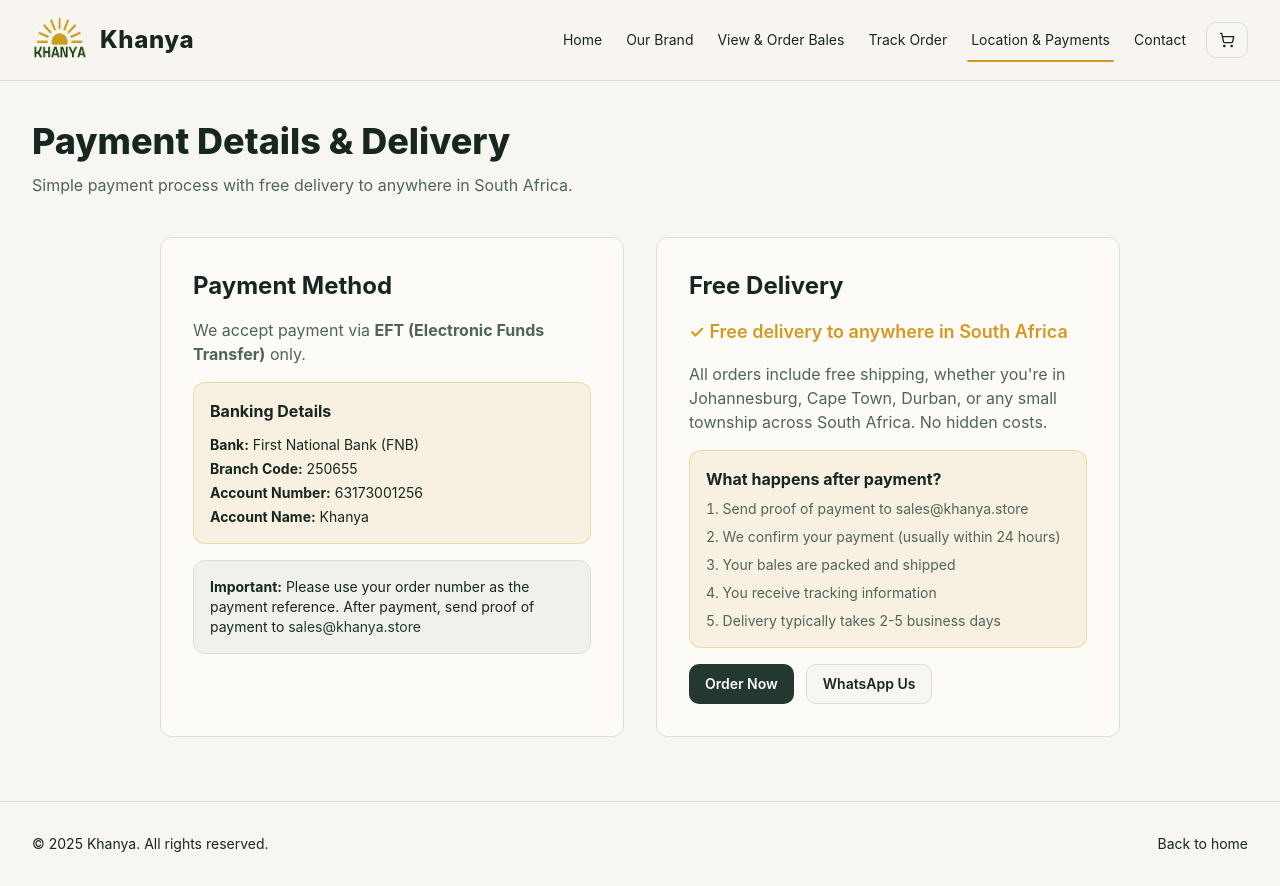
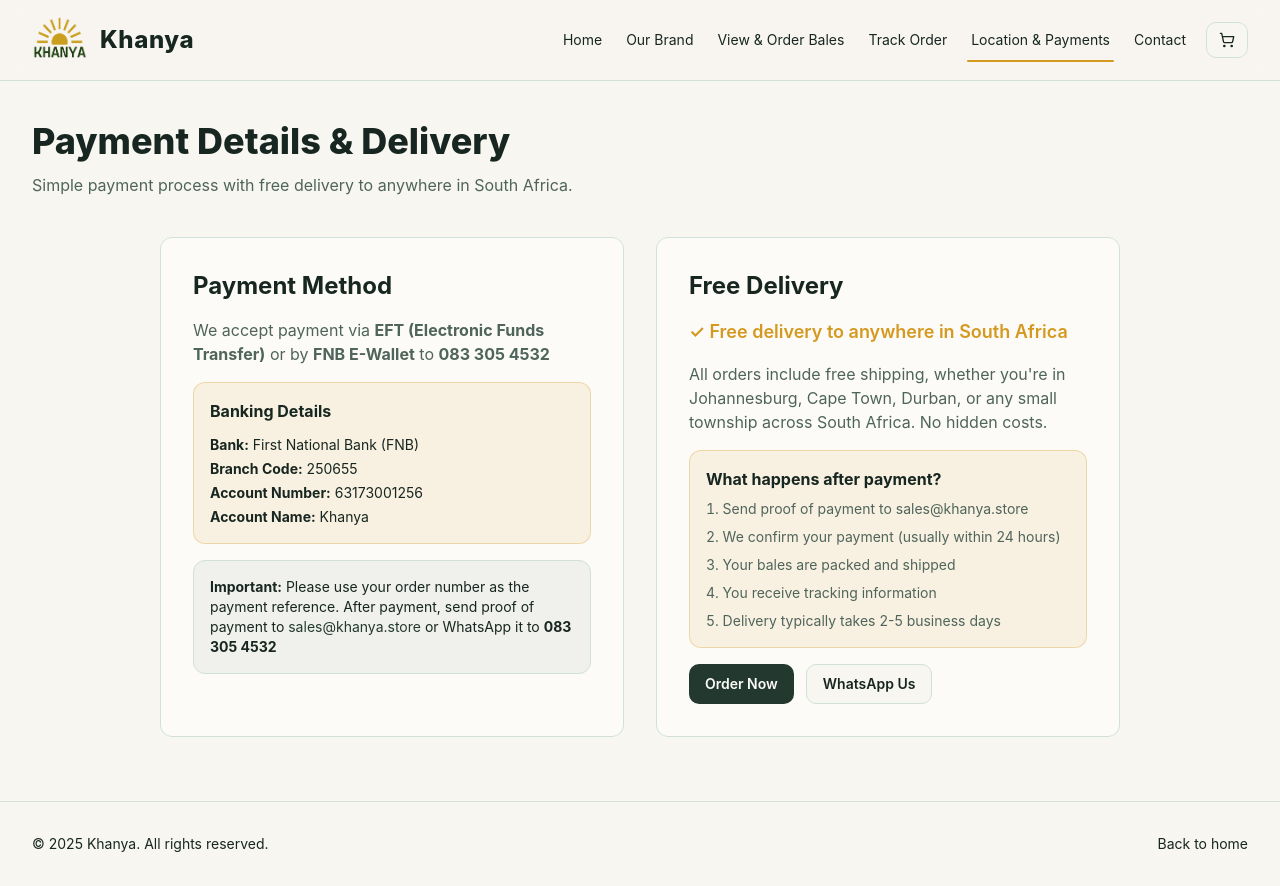
Before and after one commit to itzzitzz/khanya-clothing, a React (Vite) app: page /location in a window 1280 px wide. Built offline with nearby package versions, Linux system fonts and the light colour scheme.

Commit message:
Apply payment updates to Location page

```diff
--- a/src/pages/Location.tsx
+++ b/src/pages/Location.tsx
@@ -6,9 +6,9 @@ const Location = () => {
   return (
     <div>
       <Helmet>
-        <title>Payment & Free Delivery Info | EFT Banking Details | Khanya</title>
-        <meta name="description" content="Khanya payment details: FNB EFT transfer. Free delivery anywhere in South Africa. Account 63173001256, Branch 250655. Order clothing bales with free nationwide shipping." />
-        <meta name="keywords" content="Khanya payment, EFT payment details, FNB banking, free delivery South Africa, nationwide shipping, clothing bales delivery, payment information" />
+        <title>Payment & Free Delivery Info | EFT & FNB E-Wallet | Khanya</title>
+        <meta name="description" content="Khanya payment options: EFT or FNB E-Wallet to 083 305 4532. Free delivery anywhere in South Africa. FNB Account 63173001256. Order clothing bales with free nationwide shipping." />
+        <meta name="keywords" content="Khanya payment, EFT payment details, FNB E-Wallet, FNB banking, free delivery South Africa, nationwide shipping, clothing bales delivery, payment information" />
         <meta name="robots" content="index, follow" />
         <link rel="canonical" href={typeof window !== "undefined" ? `${window.location.origin}/location` : "/location"} />
         <meta property="og:type" content="website" />
@@ -27,7 +27,7 @@ const Location = () => {
             },
             "telephone": "+27833054532",
             "email": "sales@khanya.store",
-            "paymentAccepted": ["Bank Transfer", "EFT"],
+            "paymentAccepted": ["Bank Transfer", "EFT", "FNB E-Wallet"],
             "priceRange": "R1000-R1600",
             "url": typeof window !== "undefined" ? `${window.location.origin}/location` : "/location",
             "address": {
@@ -52,7 +52,7 @@ const Location = () => {
             <h2 className="text-2xl font-bold mb-4">Payment Method</h2>
             <div className="space-y-4">
               <p className="text-muted-foreground">
-                We accept payment via <strong>EFT (Electronic Funds Transfer)</strong> only.
+                We accept payment via <strong>EFT (Electronic Funds Transfer)</strong> or by <strong>FNB E-Wallet</strong> to <strong>083 305 4532</strong>
               </p>
 
               <div className="bg-accent/10 border border-accent/30 rounded-lg p-4">
@@ -67,7 +67,7 @@ const Location = () => {
 
               <div className="bg-primary/5 border rounded-lg p-4">
                 <p className="text-sm">
-                  <strong>Important:</strong> Please use your order number as the payment reference. After payment, send proof of payment to <a href="mailto:sales@khanya.store" className="text-primary hover:underline">sales@khanya.store</a>
+                  <strong>Important:</strong> Please use your order number as the payment reference. After payment, send proof of payment to <a href="mailto:sales@khanya.store" className="text-primary hover:underline">sales@khanya.store</a> or WhatsApp it to <strong>083 305 4532</strong>
                 </p>
               </div>
             </div>
```
